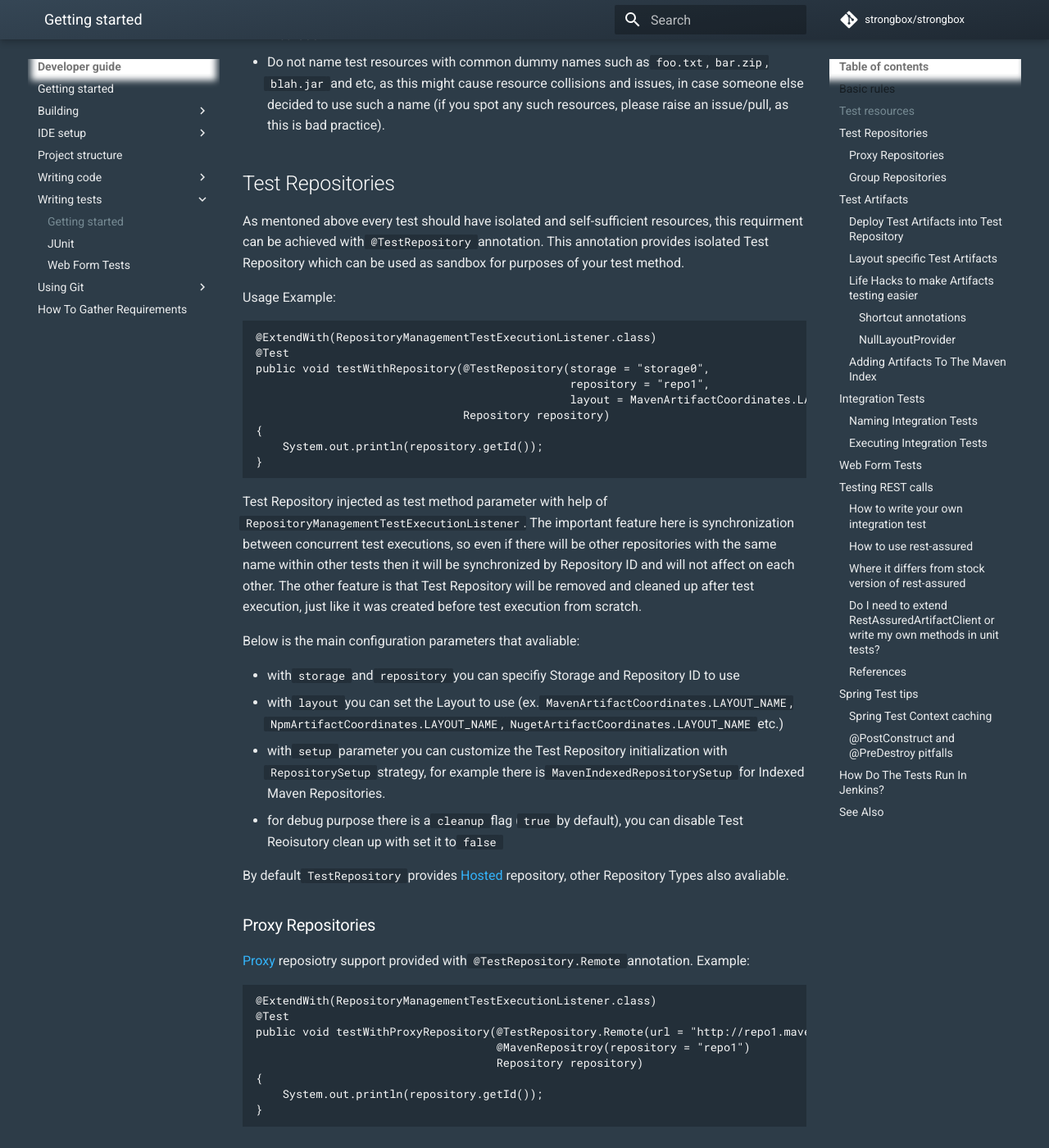
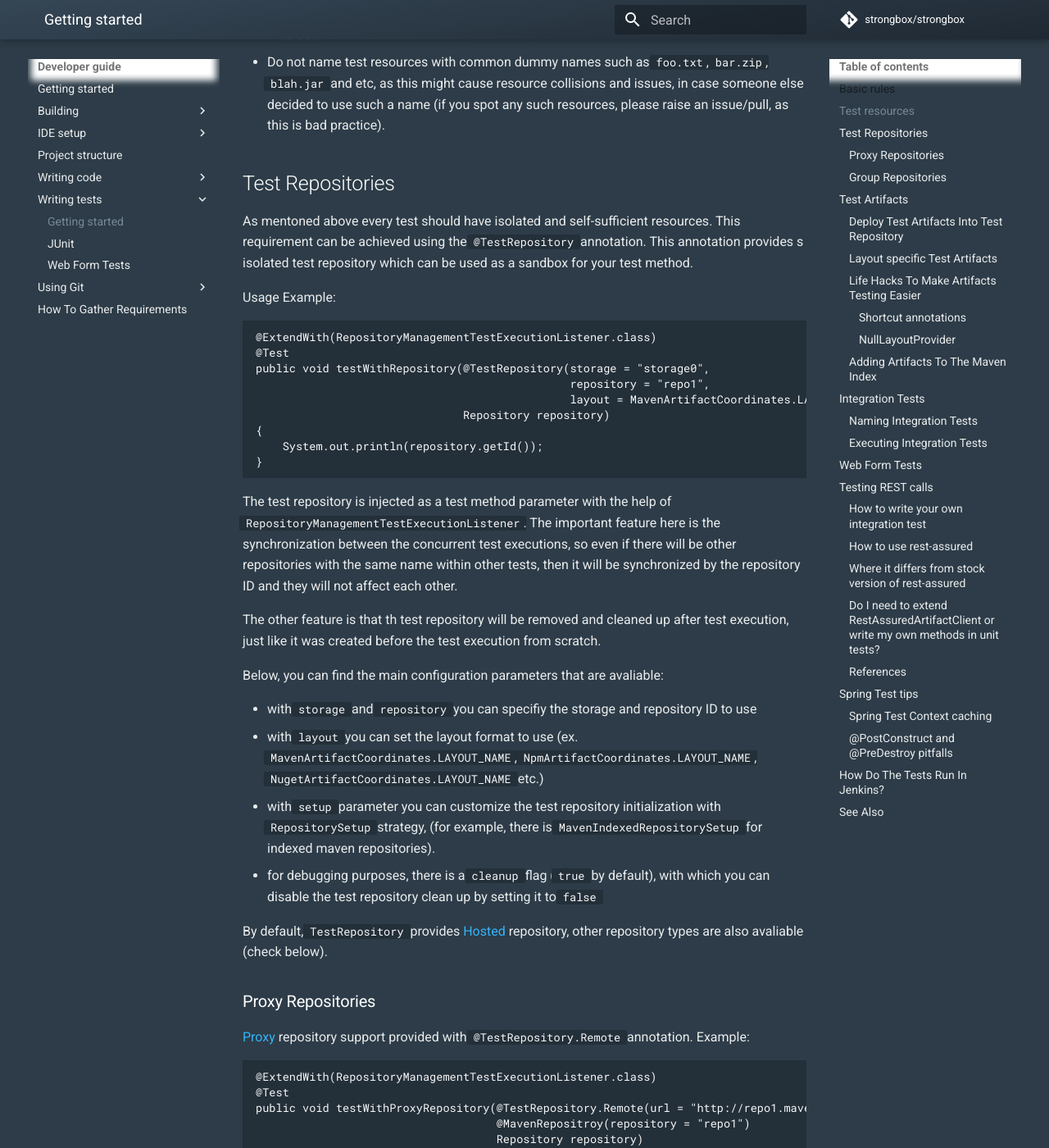
Before and after one commit to strongbox/strongbox-docs, an MkDocs documentation site: the page built from docs/developer-guide/writing-tests.md, in a window 1280 px wide and 1400 px high, scrolled down 1170 px. Shown: the whole window at 82% size. Built offline with MkDocs 1.6.1 and Material for MkDocs 9.7.7, drawn with Linux system fonts in a browser that asks for light colours; comment, search, counter and statistics services are not loaded; some of the changed text lies outside the part shown.

Commit message:
Polishing up of the test annotation documentation

````diff
--- a/docs/developer-guide/writing-tests.md
+++ b/docs/developer-guide/writing-tests.md
@@ -22,7 +22,7 @@
 
 ## Test Repositories
 
-As mentoned above every test should have isolated and self-sufficient resources, this requirment can be achieved with `@TestRepository` annotation. This annotation provides isolated Test Repository which can be used as sandbox for purposes of your test method.
+As mentoned above every test should have isolated and self-sufficient resources. This requirement can be achieved using the `@TestRepository` annotation. This annotation provides s isolated test repository which can be used as a sandbox for your test method.
 
 Usage Example:
 
@@ -38,21 +38,22 @@ public void testWithRepository(@TestRepository(storage = "storage0",
 }
 ```
 
-Test Repository injected as test method parameter with help of `RepositoryManagementTestExecutionListener`. The important feature here is synchronization between concurrent test executions, so even if there will be other repositories with the same name within other tests then it will be synchronized by Repository ID and will not affect on each other.
-The other feature is that Test Repository will be removed and cleaned up after test execution, just like it was created before test execution from scratch.
+The test repository is injected as a test method parameter with the help of `RepositoryManagementTestExecutionListener`. The important feature here is the synchronization between the concurrent test executions, so even if there will be other repositories with the same name within other tests, then it will be synchronized by the repository ID and they will not affect each other.
 
-Below is the main configuration parameters that avaliable:
+The other feature is that th test repository will be removed and cleaned up after test execution, just like it was created before the test execution from scratch.
 
-- with `storage` and `repository` you can specifiy Storage and Repository ID to use
-- with `layout` you can set the Layout to use (ex. `MavenArtifactCoordinates.LAYOUT_NAME`, `NpmArtifactCoordinates.LAYOUT_NAME`, `NugetArtifactCoordinates.LAYOUT_NAME` etc.)
-- with `setup` parameter you can customize the Test Repository initialization with `RepositorySetup` strategy, for example there is `MavenIndexedRepositorySetup` for Indexed Maven Repositories.
-- for debug purpose there is a `cleanup` flag (`true` by default), you can disable Test Reoisutory clean up with set it to `false`
+Below, you can find the main configuration parameters that are avaliable:
 
-By default `TestRepository` provides [Hosted](https://strongbox.github.io/knowledge-base/repositories.html#hosted) repository, other Repository Types also avaliable.
+- with `storage` and `repository` you can specifiy the storage and repository ID to use
+- with `layout` you can set the layout format to use (ex. `MavenArtifactCoordinates.LAYOUT_NAME`, `NpmArtifactCoordinates.LAYOUT_NAME`, `NugetArtifactCoordinates.LAYOUT_NAME` etc.)
+- with `setup` parameter you can customize the test repository initialization with `RepositorySetup` strategy, (for example, there is `MavenIndexedRepositorySetup` for indexed maven repositories).
+- for debugging purposes, there is a `cleanup` flag (`true` by default), with which you can disable the test repository clean up by setting it to `false`
+
+By default, `TestRepository` provides [Hosted](https://strongbox.github.io/knowledge-base/repositories.html#hosted) repository, other repository types are also avaliable (check below).
 
 ### Proxy Repositories
 
-[Proxy](https://strongbox.github.io/knowledge-base/repositories.html#proxy) reposiotry support provided with `@TestRepository.Remote` annotation.
+[Proxy](https://strongbox.github.io/knowledge-base/repositories.html#proxy) repository support provided with `@TestRepository.Remote` annotation.
 Example:
 
 ```
@@ -68,7 +69,7 @@ public void testWithProxyRepository(@TestRepository.Remote(url = "http://repo1.m
 
 ### Group Repositories
 
-[Group](https://strongbox.github.io/knowledge-base/repositories.html#group) reposiotry support provided with `@TestRepository.Group` annotation.
+[Group](https://strongbox.github.io/knowledge-base/repositories.html#group) repository support provided with `@TestRepository.Group` annotation.
 Example:
 
 ```
@@ -103,10 +104,9 @@ mavenArtifactGenerator.generateArtifact("org.carlspring.test:test-artifact", "1.
 
 The above example will generate **test-artifact-1.2.4.jar**, **test-artifact-1.2.4.jar.md5** , **test-artifact-1.2.4.jar.sha1** and **test-artifact-1.2.4.pom** files.
 
-The other way to generate artifacts within your test method is `@TestArtifact` annotation.
+The other way to generate artifacts within your test method is by using the `@TestArtifact` annotation.
 
 Example:
-
 
 ```
 @ExtendWith(ArtifactManagementTestExecutionListener.class)
@@ -123,16 +123,17 @@ public void testWithArtifact(@TestArtifact(resource = "org/carlspring/strongbox/
 }
 ```
 
-This will also genrate jar, checksums and pom and inject the `java.nio.file.Path` instance, pointing to jar artifact, as test method parameter. Having the artifact `Path` you can easily get the **md5** following way:
+This will also genrate a `jar`, checksums and `pom` and inject the `java.nio.file.Path` instance, pointing to the `jar` artifact, as test method parameter. Having the artifact `Path` you can easily get the `md5` like this:
 
 ```
 Path artifact1Md5 = artifact1.resolveSbilling(artifact1.getFileName() + ".md5");
 ```
-Test artifacts also synchronized between concurrent test executions, same way as Test Repository.
 
-Note that above examples will just generate Test Artifacts without deploing to any repository, generated files will be placed in test method related temporary folder.
+Test artifacts are also synchronized between concurrent test executions, the same way as the test repository.
 
-### Deploy Test Artifacts into Test Repository
+Note that the examples above will just generate test artifacts without deploing to any repository. The generated files will be placed in a temporary folder for the related test method.
+
+### Deploy Test Artifacts Into Test Repository
 
 It's also possible to inject deployed artifacts:
 
@@ -151,7 +152,7 @@ public void testArtifact(@MavenRepository(repository = "r1")
 }
 ```
 
-With `repository` attribute the Test Artifacts `repositoryArtifacts` will be deployed into Test Repository `r1`, other generated files (checksums, poms etc.) will also be deployed. The above example also shows the case when multiply artifact versions generated, so the `List` contains ordered artifact versions:
+With the `repository` attribute the test artifacts `repositoryArtifacts` will be deployed into test repository `r1`, along with other generated files (checksums, poms etc). The above example also shows the case when multiple artifact versions are generated, so the `List` contains ordered artifact versions:
 
 ```
 Path v1_1Artifact = repositoryArtifacs.get(0);
@@ -160,16 +161,15 @@ Path v1_2Artifact = repositoryArtifacs.get(1);
 
 ### Layout specific Test Artifacts
 
-It is possible to customize the Test Artifact generation with `ArtifactGeneratorStrategy`. For example there is `MavenArtifactGeneratorStrategy` implementation and `@MavenTestArtifact` annotation which allows to generate Maven sprcific artifacts like classifiers and plugins.
+It is possible to customize the test artifact generation with `ArtifactGeneratorStrategy`. For example, there's a `MavenArtifactGeneratorStrategy` implementation and a `@MavenTestArtifact` annotation which allow to generate Maven-specific artifacts which have things like classifiers and plugins.
 
+### Life Hacks To Make Artifacts Testing Easier
 
-### Life Hacks to make Artifacts testing easier
-
-Below is the tips to help wiring nice tests
+Below you can find some tips to help you write some nice tests.
 
 #### Shortcut annotations
 
-You can use Shortcut annotations defined directly wihitn your test class with `@AliasFor` annotation:
+You can use shortcut annotations defined directly within your test class with the `@AliasFor` annotation:
 
 ```
 public class NiceArtifactAndRepositoryTest
@@ -213,17 +213,15 @@ public class NiceArtifactAndRepositoryTest
 }
 ```
 
-Above example shows how to reduce boilerplate code with predefined `@MavenSnapshotArtifactsWithClassifiers` annotation, so test methods can reuse it to define Test Artifacts with common configuration parameters.
+Above example shows how to reduce boilerplate code with predefined `@MavenSnapshotArtifactsWithClassifiers` annotation, so test methods can reuse it to define test artifacts with common configuration parameters.
 
 #### NullLayoutProvider
 
-It is possible to use `NullLayoutProvider` to write generic tests in modules where other specific layouts not avaliable.
+It is possible to use `NullLayoutProvider` to write generic tests in modules where other specific layouts are not avaliable.
 
 ### Adding Artifacts To The Maven Index
 
-For test cases where you need to generate artifacts and add them to the index, please have a look at the [TestCaseWithArtifactGenerationWithIndexing](https://github.com/strongbox/strongbox/blob/master/strongbox-storage/strongbox-storage-indexing/src/test/java/org/carlspring/strongbox/testing/TestCaseWithArtifactGenerationWithIndexing.java) class.
-
-Please, note that the above class is not currently something you can extend outside the scope of the `strongbox-storage-indexing` module.
+For test cases where you need to generate artifacts and add them to the index, please have a look at the [TestCaseWithMavenArtifactGenerationAndIndexing](https://github.com/strongbox/strongbox/blob/master/strongbox-storage/strongbox-storage-layout-providers/strongbox-storage-maven-layout/strongbox-storage-maven-layout-provider/src/test/java/org/carlspring/strongbox/testing/TestCaseWithMavenArtifactGenerationAndIndexing.java) class.
 
 ## Integration Tests
 
````
Also changed, not shown: other parts of docs/developer-guide/writing-tests.md (+2 -2 lines).
